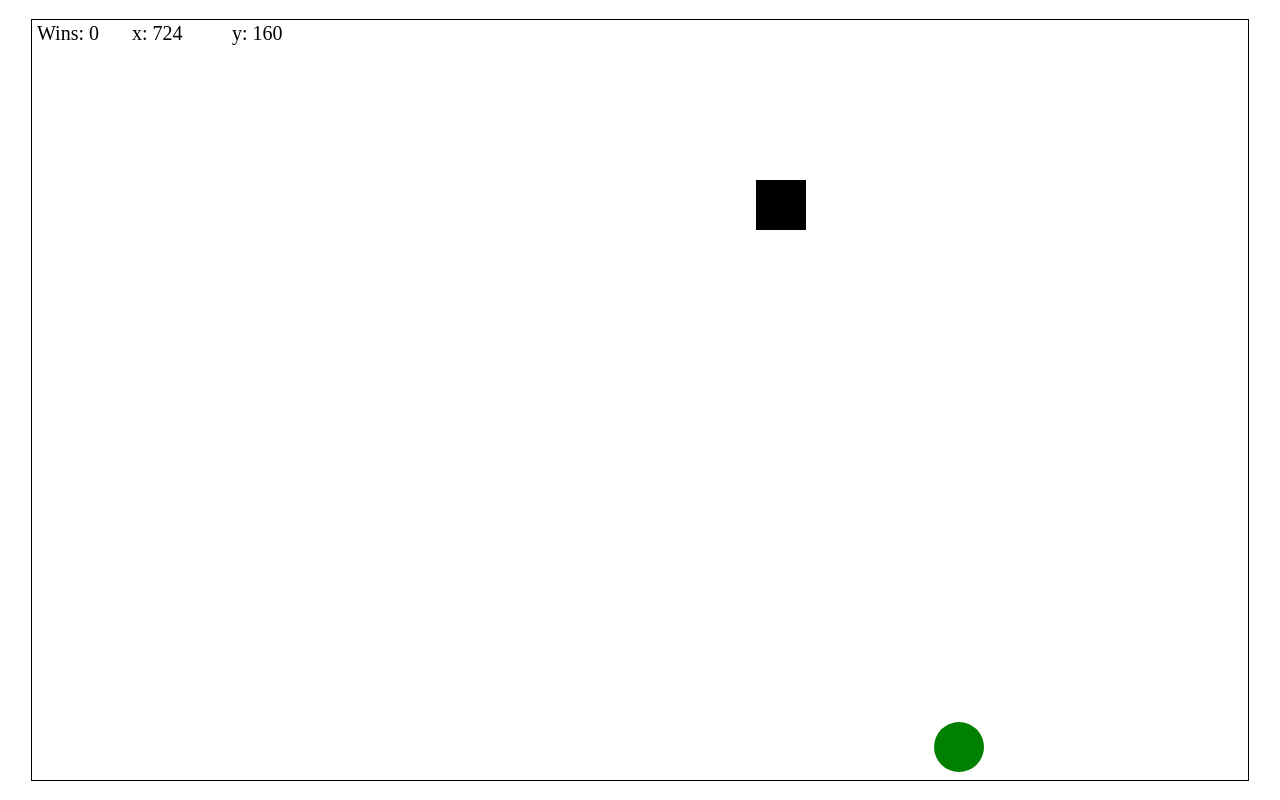
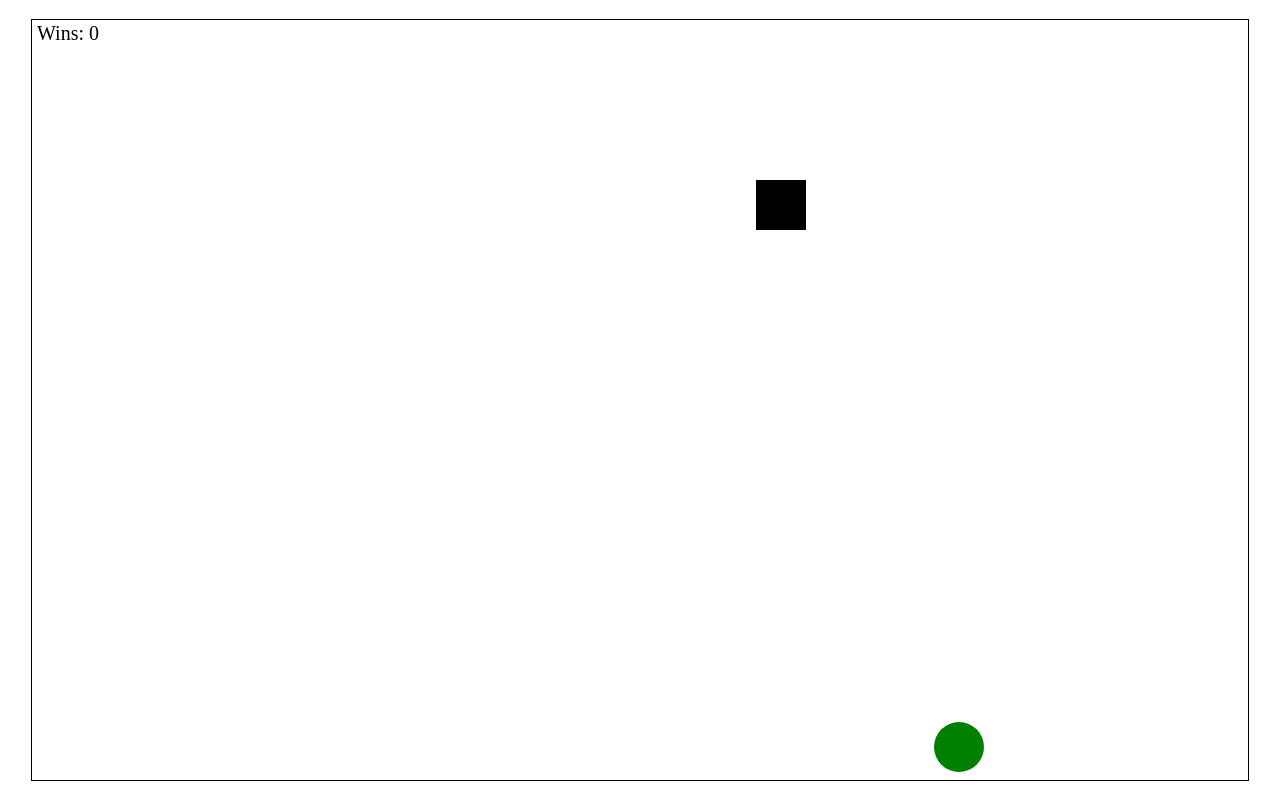
Before and after one commit to JordanLevy/4HC3_A7, a plain HTML site: page index.html in a window 1280 px wide. Drawn offline with Linux system fonts and the light colour scheme.

Commit message:
Removed debugging text

```diff
--- a/index.html
+++ b/index.html
@@ -44,9 +44,6 @@
 	var winAnimation = false;
 	var winAnimationFrame = 0;
 	var winAnimationLength = 10;
-
-	var x = 0;
-	var y = 0;
 
 	var canvas = null;
 	var c = null;
@@ -330,8 +327,7 @@
 					player_ball.vy = (hole.y + 25 - player_ball.y)/10;
 					winAnimationFrame = 0;
 				}
-				x = hole.x;
-				y = hole.y;
+
 				// move the balls
 				player_ball.move();
 			} else{
@@ -361,8 +357,6 @@
 			c.font = "20px serif";
 			c.fillStyle = 'black';
 			c.fillText("Wins: " + wins, 5, 20);
-			c.fillText("x: " + x, 100, 20);
-			c.fillText("y: " + y, 200, 20);
 		}
 
 		// game loop runs every 30 milliseconds
```
